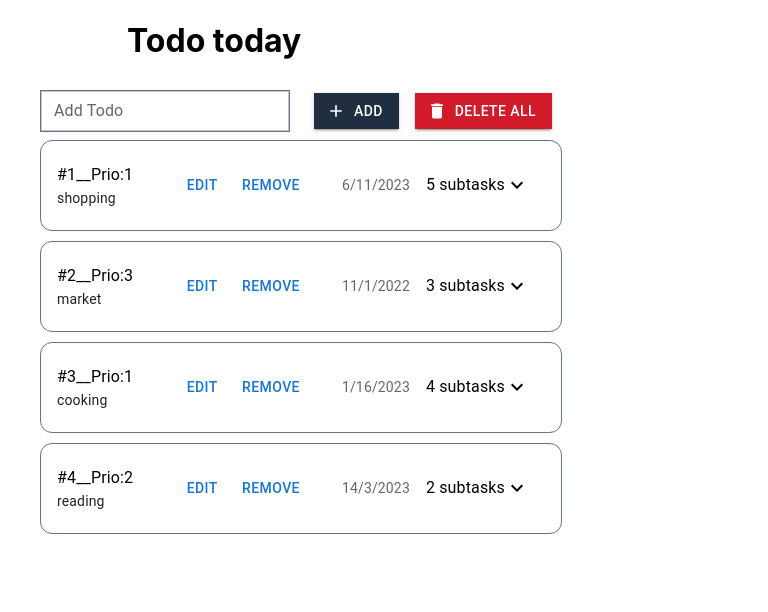
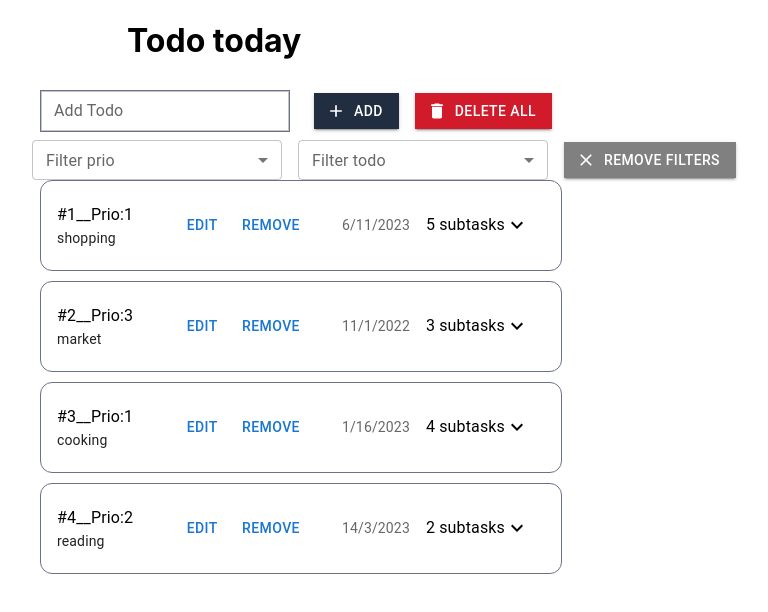
Before and after one commit to andregeorgi/todo, a React (Create React App) app: page / in a window 1280 px wide. Shown: the top 612 px of the page, without its empty margins (43-811 px from the left). Built offline with nearby package versions, Linux system fonts and the light colour scheme.

Commit message:
implement logic for filtering the list by prio and content

```diff
--- a/src/components/ListComponent/ListComponent.jsx
+++ b/src/components/ListComponent/ListComponent.jsx
@@ -6,6 +6,11 @@ import Todo from "../Todo/Todo";
 import Stack from "@mui/material/Stack";
 
 import Box from "@mui/material/Box";
+import InputLabel from "@mui/material/InputLabel";
+import MenuItem from "@mui/material/MenuItem";
+import FormControl from "@mui/material/FormControl";
+import Select from "@mui/material/Select";
+
 import DialogActions from "@mui/material/DialogActions";
 import Modal from "@mui/material/Modal";
 import Typography from "@mui/material/Typography";
@@ -50,18 +55,27 @@ function ListComponent() {
   ];
   const [currentText, setCurrentText] = useState("");
   const [list, setList] = useState(toDo);
+  const [filteredList, setFilteredList] = useState([]);
   const [currentTodo, setCurrentTodo] = useState(null);
   const [open, setOpen] = useState(false);
   const [openAccordion, setOpenAccordion] = useState(false);
   const [currentCounter, setCurrentCounter] = useState(1);
+  const [filterPrio, setFilterPrio] = useState("");
+  const [filterContent, setFilterContent] = useState("");
+
+  const prios = Array.from(new Set(list.map((prioTodo) => prioTodo.prio)));
+  const contentTodos = Array.from(
+    new Set(list.map((contentTodo) => contentTodo.content))
+  );
 
   const handleClose = () => {
     setList(toDo);
     setOpen(false);
   };
   const handleOpen = (todoNumber) => {
+    setCurrentCounter(list[todoNumber].prio);
+    setCurrentTodo(todoNumber);
     setOpen(true);
-    setCurrentTodo(todoNumber);
   };
 
   const handleOpenAccordion = (todoNumber) => {
@@ -95,14 +109,12 @@ function ListComponent() {
     handleTextInputEdit();
     const newList = list.map((item) => {
       if (item.numberTodo === currentTodo) {
-        if (item.prio < 3) {
         const updatedItem = {
           ...item,
           prio: currentCounter,
         };
 
         return updatedItem;
-        }
       }
       return item;
     });
@@ -132,11 +144,29 @@ function ListComponent() {
   }
 
   function handleIncrement() {
-    setCurrentCounter(list[currentTodo].prio + 1);
+    if (currentCounter < 3) setCurrentCounter(currentCounter + 1);
   }
 
   function handleDecrement() {
-    setCurrentCounter(list[currentTodo].prio - 1);
+    if (currentCounter > 1) setCurrentCounter(currentCounter - 1);
+  }
+
+  function handleFilterByPrio(e) {
+    setFilterPrio(e.target.value);
+    setFilteredList(list.filter((item, index) => item.prio === e.target.value));
+  }
+
+  function handleFilterByContent(e) {
+    setFilterContent(e.target.value);
+    setFilteredList(
+      list.filter((item, index) => item.content === e.target.value)
+    );
+  }
+
+  function clearFilters() {
+    setFilterPrio("");
+    setFilterContent("");
+    setFilteredList("");
   }
 
   return (
@@ -154,10 +184,11 @@ function ListComponent() {
             icon={<AddIcon />}
             onClick={() => {
               const newItem = {
-                numberTodo: list.length + 1,
+                numberTodo: list.length,
                 prio: 1,
                 content: currentText,
                 date: new Date().toLocaleDateString(),
+                subTasks: ["subtask1"],
               };
               setList([...list, newItem]);
             }}
@@ -172,6 +203,76 @@ function ListComponent() {
         </Stack>
       </div>
       <div>
+        <Stack spacing={2} direction="row" className="align-items">
+          <FormControl sx={{ m: 1, minWidth: 250 }} size="small">
+            <InputLabel id="demo-select-small-label">Filter prio</InputLabel>
+            <Select
+              labelId="demo-select-small-label"
+              id="demo-select-small"
+              label="Filter"
+              onChange={handleFilterByPrio}
+              value={filterPrio}
+            >
+              <MenuItem value="">
+                <em>None</em>
+              </MenuItem>
+              {prios.map((filterPrio, index) => {
+                return (
+                  <MenuItem key={index} value={filterPrio}>
+                    {filterPrio}
+                  </MenuItem>
+                );
+              })}
+            </Select>
+          </FormControl>
+          <FormControl sx={{ m: 1, minWidth: 250 }} size="small">
+            <InputLabel id="demo-select-small-label">Filter todo</InputLabel>
+            <Select
+              labelId="demo-select-small-label"
+              id="demo-select-small"
+              label="Filter"
+              onChange={handleFilterByContent}
+              value={filterContent}
+            >
+              <MenuItem value="">
+                <em>None</em>
+              </MenuItem>
+              {contentTodos.map((filterContent, index) => {
+                return (
+                  <MenuItem key={index} value={filterContent}>
+                    {filterContent}
+                  </MenuItem>
+                );
+              })}
+            </Select>
+          </FormControl>
+
+          <AddButton
+            label="Remove filters"
+            variant="contained"
+            backgroundColor="#808080"
+            icon={<ClearIcon />}
+            onClick={clearFilters}
+          />
+        </Stack>
+      </div>
+
+      <div>
+        {filteredList && filteredList.length ? (
+          <>
+            {filteredList.map((item, index) => (
+              <Todo
+                key={index}
+                toDo={item}
+                onClickRemove={() => handleRemove(item.numberTodo)}
+                onClickEdit={() => handleOpen(item.numberTodo)}
+                handleClick={() => handleOpenAccordion(item.numberTodo)}
+                isOpen={currentTodo === item.numberTodo && openAccordion}
+              />
+            ))}
+          </>
+        ) : (
+          <>
             {list.map((item, index) => (
               <Todo
                 key={index}
@@ -182,6 +283,8 @@ function ListComponent() {
                 isOpen={currentTodo === item.numberTodo && openAccordion}
               />
             ))}
+          </>
+        )}
         <Modal
           open={open}
           onClose={handleClose}
```
Lines whose indentation alone changed are shown as unchanged.
